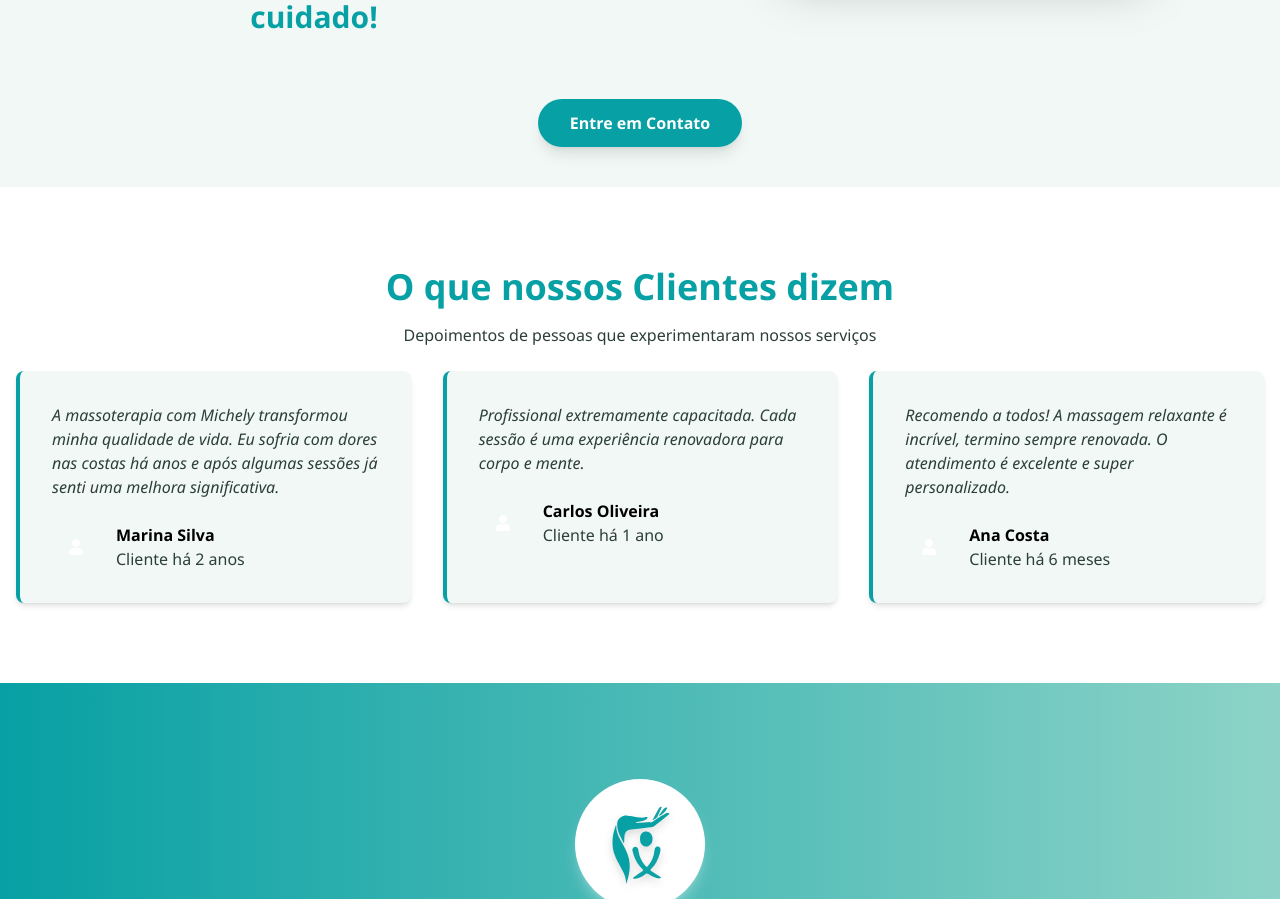
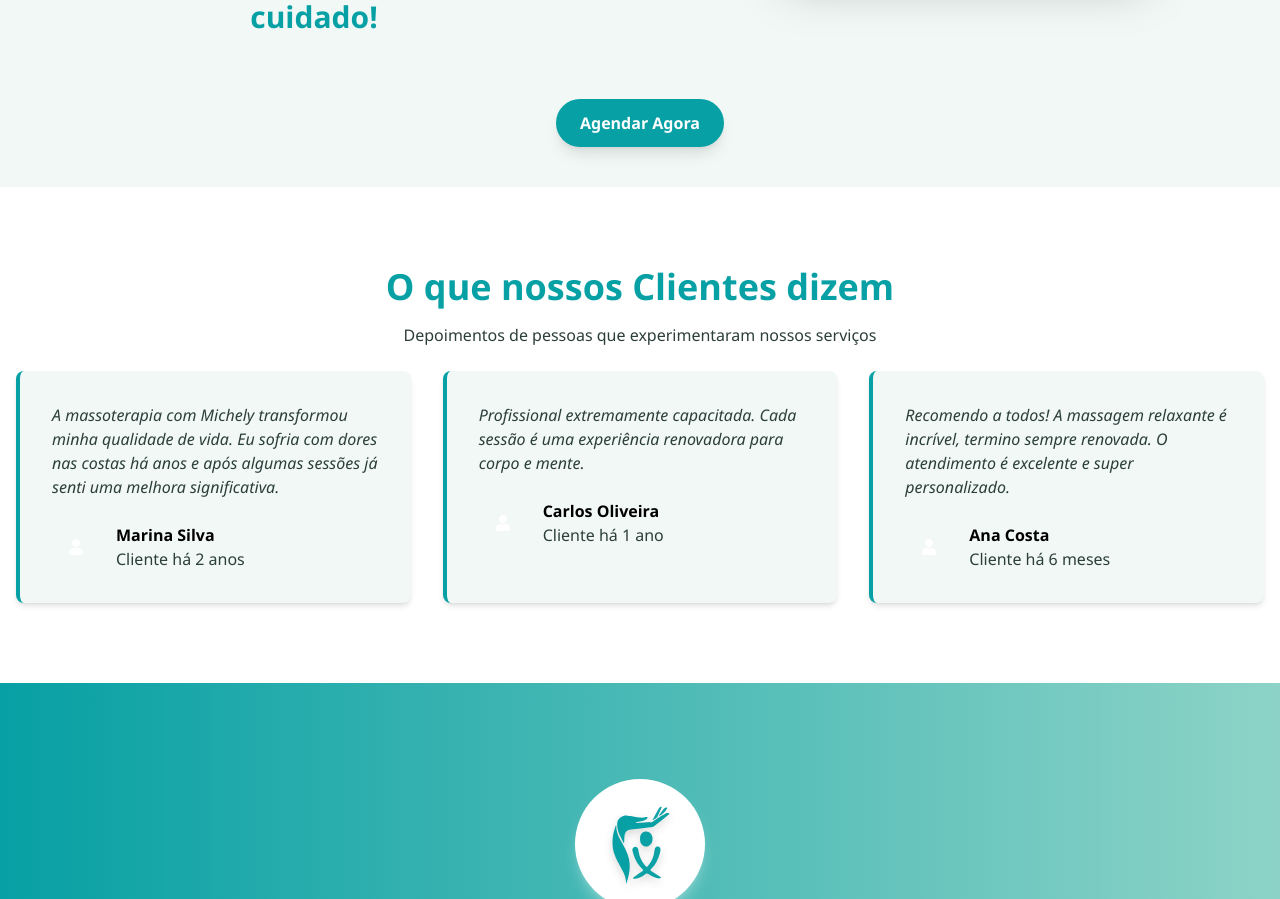
Before and after one commit to CHCLopes/michely-massoterapia, a React (Vite) app: page / in a window 1280 px wide. Shown: the part 2098-2997 px from the top of the page. Built offline with nearby package versions, Linux system fonts and the light colour scheme.

Commit message:
fix-hero-services-about-footer

```diff
--- a/src/components/About.jsx
+++ b/src/components/About.jsx
@@ -1,6 +1,19 @@
 import React from 'react';
 
 const About = () => {
+
+  // Função para rolar suavemente até a seção de contato
+  const scrollToContact = () => {
+    const targetElement = document.querySelector('#contact');
+    if (targetElement) {
+      const offsetTop = targetElement.offsetTop - 80;
+      window.scrollTo({
+        top: offsetTop,
+        behavior: 'smooth'
+      });
+    }
+  };
+
   return (
     <section id="about" className="py-10 bg-light scroll-mt-10">
       <div className="container mx-auto px-2">
@@ -50,13 +63,13 @@ const About = () => {
         </div>
 
         {/* Botão - SEMPRE NO FINAL E CENTRALIZADO */}
-        <div className="flex justify-center">
-          <a
-            href="#contact"
-            className="inline-block bg-primary text-white px-8 py-3 rounded-full font-semibold hover:bg-accent hover:-translate-y-1 transition-all shadow-lg hover:shadow-primary/30 text-center cursor-pointer"
+          <div className="flex justify-center">
+            <button
+            onClick={scrollToContact} // Corrigido: agora chama a função
+            className='bg-primary text-white px-6 py-3 rounded-full font-semibold hover:bg-accent hover:-translate-y-1 transition-all shadow-lg hover:shadow-primary/30 cursor-pointer'
           >
-            Entre em Contato
-          </a>
+            Agendar Agora
+          </button>
         </div>
       </div>
     </section>
--- a/src/components/Footer.jsx
+++ b/src/components/Footer.jsx
@@ -4,7 +4,7 @@ import "tailwindcss";
 
 const Footer = () => {
   return (
-    <footer className="bg-dark text-white pt-16 pb-8 scroll-mt-10">
+    <footer id='footer' className="bg-dark text-white pt-16 pb-8 scroll-mt-10">
       <div className="container mx-auto px-4">
         <div className="grid grid-cols-1 md:grid-cols-4 gap-10 mb-12">
           <div>
--- a/src/components/Header.jsx
+++ b/src/components/Header.jsx
@@ -6,7 +6,7 @@ const NAV_ITEMS = [
   { href: "#services", label: "Serviços" },
   { href: "#about", label: "Sobre" },
   { href: "#testimonials", label: "Depoimentos" },
-  { href: "#contact", label: "Contato" }
+  { href: "#footer", label: "Contato" }
 ];
 
 const Header = ({ abrirModal }) => {
--- a/src/components/Services.jsx
+++ b/src/components/Services.jsx
@@ -173,7 +173,7 @@ const Services = () => {
           <div className="flex items-center space-x-4">
             <button
               onClick={prevSlide}
-              className="bg-primary text-white w-10 h-10 rounded-full flex items-center justify-center hover:bg-accent transition-all shadow-lg hover:shadow-primary/30"
+              className="bg-primary text-white w-10 h-10 rounded-full flex items-center justify-center hover:bg-accent transition-all shadow-lg hover:shadow-primary/30 invisible md:visible"
               aria-label="Slide anterior"
             >
               <ChevronLeftIcon className="w-6 h-6" />
@@ -197,7 +197,7 @@ const Services = () => {
 
             <button
               onClick={nextSlide}
-              className="bg-primary text-white w-10 h-10 rounded-full flex items-center justify-center hover:bg-accent transition-all shadow-lg hover:shadow-primary/30"
+              className="bg-primary text-white w-10 h-10 rounded-full flex items-center justify-center hover:bg-accent transition-all shadow-lg hover:shadow-primary/30 invisible md:visible"
               aria-label="Próximo slide"
             >
               <ChevronRightIcon className="w-6 h-6" />
```
